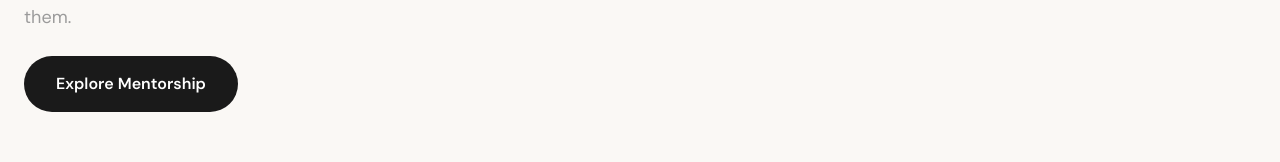
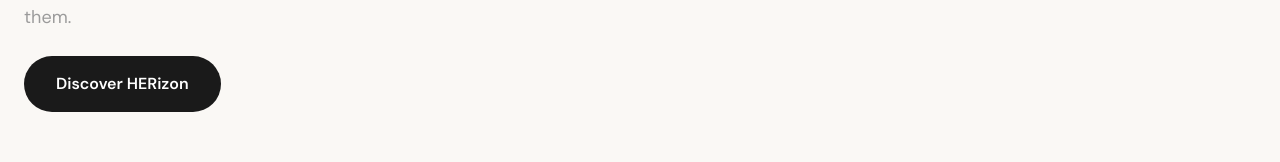
Before and after one commit to flourishprosper/herizonsociety-website, a Next.js app: page / in a window 1280 px wide. Shown: the part 2890-3052 px from the top of the page. Built offline with nearby package versions, Linux system fonts and the light colour scheme; a web font is replaced by a local one.

Commit message:
fix(copy): rename button from Explore Mentorship to Discover HERizon

```diff
--- a/src/app/page.tsx
+++ b/src/app/page.tsx
@@ -232,7 +232,7 @@ export default function HomePage() {
               href="/mentorship"
               className="inline-flex bg-[#1A1A1A] text-white font-semibold px-8 py-4 rounded-full hover:bg-[#2D2D2D] transition-colors"
             >
-              Explore Mentorship
+              Discover HERizon
             </Link>
           </div>
           <div className="grid grid-cols-2 gap-4">
```
